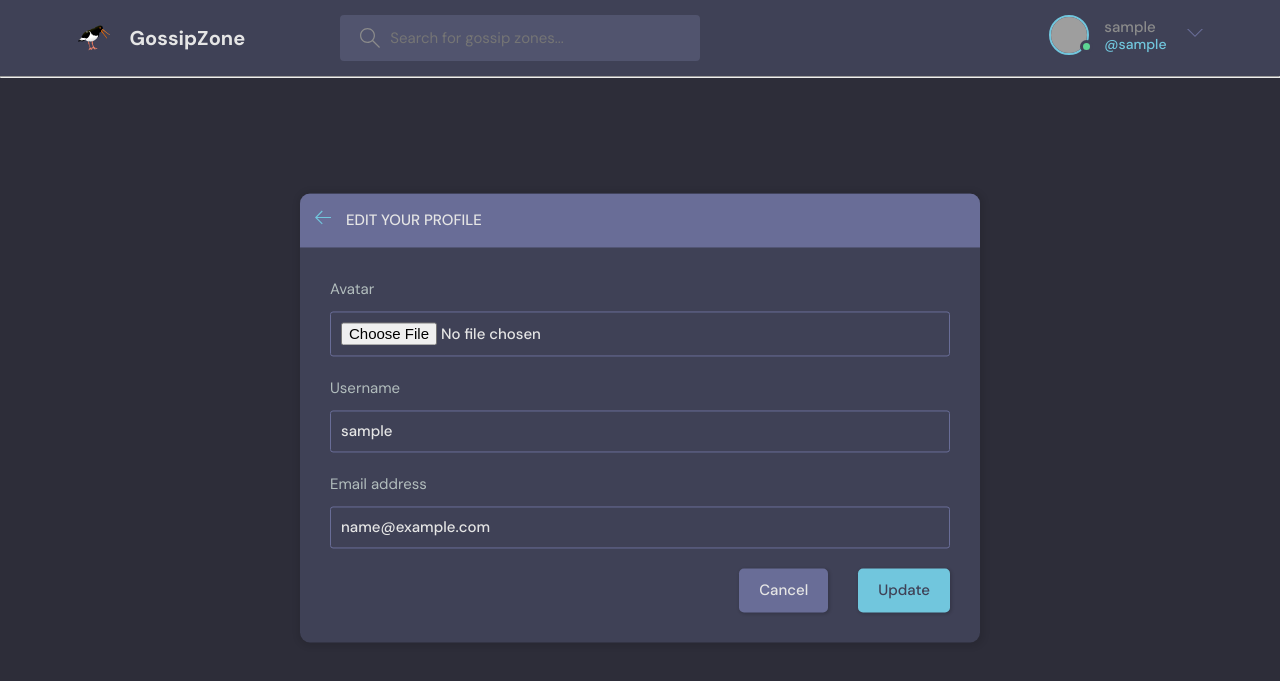
After one commit to muratcanakcay/Django-App, a Django app: page /update-user/ in a window 1280 px wide. The commit adds this page. Shown: the top 681 px of the page. Run offline with Django 4.2, Linux system fonts and the light colour scheme; the visitor is signed in with stand-in values (Sample User, id 1); grey boxes are pictures that could not be loaded.

Commit message:
edit user profile

```diff
--- a/gossipzone/base/forms.py
+++ b/gossipzone/base/forms.py
@@ -1,4 +1,5 @@
 from django.forms import ModelForm
+from django.contrib.auth.models import User
 from .models import Zone
 
 class ZoneForm(ModelForm):
@@ -6,3 +7,8 @@ class ZoneForm(ModelForm):
         model = Zone
         fields = '__all__'
         exclude = ['host', 'participants']
+
+class UserForm(ModelForm):
+    class Meta:
+        model = User
+        fields = ['username', 'email']
--- a/gossipzone/base/templates/base/profile.html
+++ b/gossipzone/base/templates/base/profile.html
@@ -16,7 +16,9 @@
         <div class="profile__info">
         <h3>{{user.username}}</h3>
         <p>@{{user.username}}</p>
-        <a href="edit-user.html" class="btn btn--main btn--pill">Edit Profile</a>
+        {% if request.user == user %}
+        <a href="{% url 'update-user' %}" class="btn btn--main btn--pill">Edit Profile</a>
+        {% endif %}
         </div>
         <div class="profile__about">
         <h3>About</h3>
--- /dev/null
+++ b/gossipzone/base/templates/base/update_user.html
@@ -0,0 +1,47 @@
+{% extends 'main.html' %}
+
+{% block content %}
+<main class="update-account layout">
+    <div class="container">
+        <div class="layout__box">
+            <div class="layout__boxHeader">
+                <div class="layout__boxTitle">
+                    <a href="{% url 'home' %}">
+                        <svg version="1.1" xmlns="http://www.w3.org/2000/svg" width="32" height="32"
+                            viewBox="0 0 32 32">
+                            <title>arrow-left</title>
+                            <path
+                                d="M13.723 2.286l-13.723 13.714 13.719 13.714 1.616-1.611-10.96-10.96h27.625v-2.286h-27.625l10.965-10.965-1.616-1.607z">
+                            </path>
+                        </svg>
+                    </a>
+                    <h3>Edit your profile</h3>
+                </div>
+            </div>
+            <div class="layout__body">
+                <form class="form" action="" method="POST">
+                    {% csrf_token %}
+                    <div class="form__group">
+                        <label for="profile_pic">Avatar</label>
+                        <input id="profile_pic" name="profile_pic" type="file" />
+                    </div>
+
+                    {% for field in form %}
+                    <div class="form__group">
+                        <label for="profile_pic">{{field.label}}</label>
+                        {{field}}
+                    </div>
+                    {% endfor %}
+
+
+                    <div class="form__action">
+                        <a class="btn btn--dark" href="{% url 'home' %}">Cancel</a>
+                        <button class="btn btn--main" type="submit">Update</button>
+                    </div>
+                </form>
+            </div>
+        </div>
+    </div>
+    </div>
+</main>
+{% endblock content %}
--- a/gossipzone/base/urls.py
+++ b/gossipzone/base/urls.py
@@ -14,4 +14,5 @@ urlpatterns = [
     path('update-zone/<str:pk>', views.updateZone, name="update-zone"),
     path('delete-zone/<str:pk>', views.deleteZone, name="delete-zone"),
     path('delete-gossip/<str:pk>', views.deleteGossip, name="delete-gossip"),
+    path('update-user/', views.updateUser, name="update-user"),
 ]
--- a/gossipzone/base/views.py
+++ b/gossipzone/base/views.py
@@ -7,7 +7,7 @@ from django.contrib.auth import authenticate, login, logout
 from django.contrib.auth.forms import UserCreationForm
 from django.http import HttpResponse
 from .models import Zone, Topic, Gossip
-from .forms import ZoneForm
+from .forms import ZoneForm, UserForm
 
 def loginPage(request):
     page ='login'
@@ -180,3 +180,19 @@ def deleteGossip(request, pk):
         return redirect('zone', pk=gossip.zone.id) #refresh page
 
     return render(request, 'base/delete.html', {'obj': gossip })
+
+# restricted to logged in users
+@login_required(login_url='login')
+def updateUser(request):
+    user = request.user
+    form = UserForm(instance=user)
+
+    if request.method == 'POST':
+        form = UserForm(request.POST, instance=user)
+        if form.is_valid():
+            form.save()
+            return redirect('user-profile', pk=user.id)
+
+
+    context ={'form': form}
+    return render(request, 'base/update_user.html', context)
--- a/gossipzone/templates/navbar.html
+++ b/gossipzone/templates/navbar.html
@@ -45,7 +45,7 @@
         {% endif %}
 
         <div class="dropdown-menu">
-          <a href="settings.html" class="dropdown-link">Settings</a>
+          <a href="{% url 'update-user' %}" class="dropdown-link">Settings</a>
           <a href="{% url 'logout' %}" class="dropdown-link" >Logout</a>
         </div>
       </nav>
```
